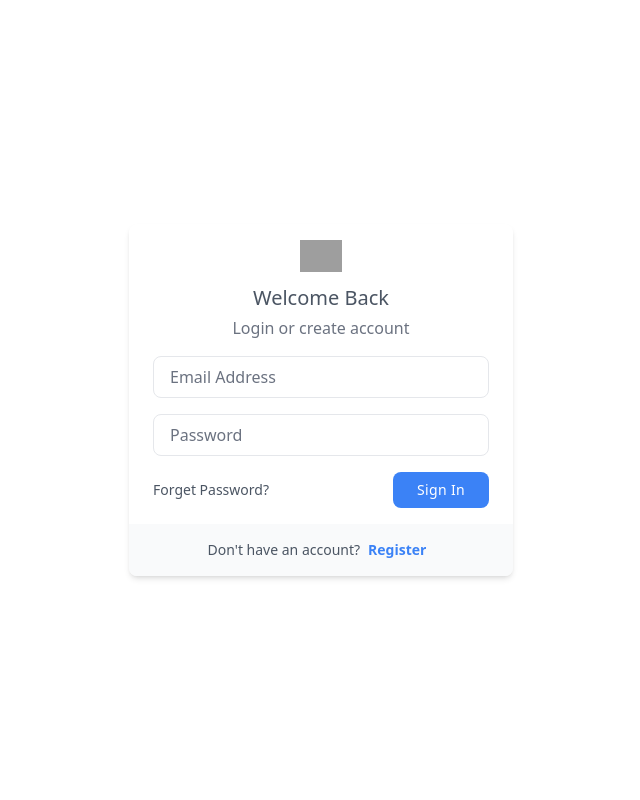
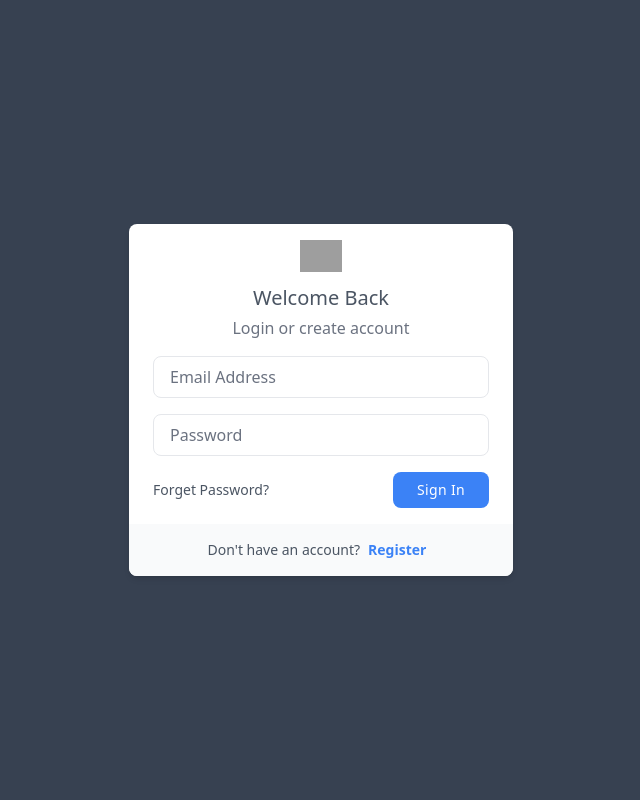
Before and after one commit to Kbpatel3/CatChat-Main, a Django app: page / in a window 1280 px wide. Shown: the whole page, without its empty margins (319-959 px from the left). Run offline with Django 4.2, Linux system fonts and the light colour scheme; some libraries are stand-ins or nearby versions; grey boxes are pictures that could not be loaded.

Commit message:
Added background coloring for the login/signup

```diff
--- a/templates/app/login.html
+++ b/templates/app/login.html
@@ -9,7 +9,7 @@
     <script src="https://cdn.tailwindcss.com"></script>
 </head>
 <body>
-    <div class="flex justify-center items-center h-screen">
+    <div class="flex justify-center items-center h-screen bg-gray-700">
         <div class="w-full max-w-sm mx-auto overflow-hidden bg-white rounded-lg shadow-md dark:bg-gray-800">
             <div class="px-6 py-4">
                 <div class="flex justify-center mx-auto">
--- a/templates/app/signup.html
+++ b/templates/app/signup.html
@@ -9,7 +9,7 @@
     <script src="https://cdn.tailwindcss.com"></script>
 </head>
 <body>
-    <div class="flex justify-center items-center h-screen">
+    <div class="flex justify-center items-center h-screen bg-gray-700">
         <div class="w-full max-w-sm mx-auto overflow-hidden bg-white rounded-lg shadow-md dark:bg-gray-800">
             <div class="px-6 py-4">
                 <div class="flex justify-center mx-auto">
```
